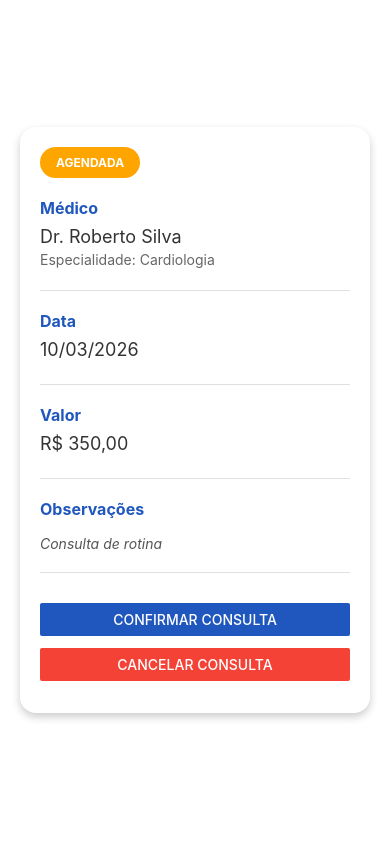
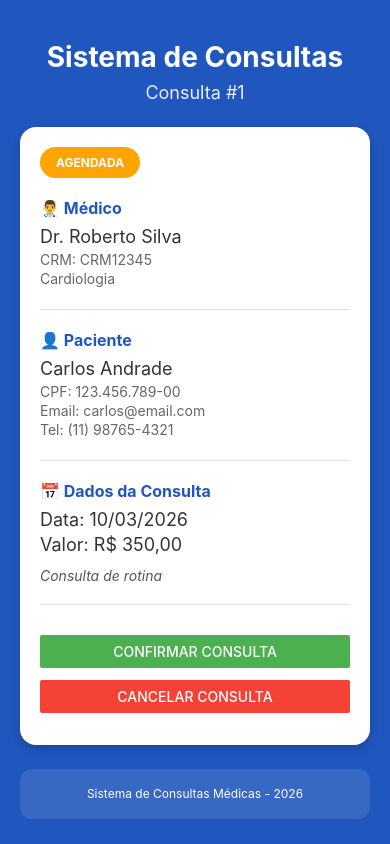
Before and after one commit to GusCrevelari/sistema-consulta-mobile, a React Native app: screen / in a window 390 px wide. Built offline with nearby package versions, Linux system fonts and the light colour scheme.

Commit message:
fixed footer in App.tsx;

```diff
--- a/App.tsx
+++ b/App.tsx
@@ -66,64 +66,96 @@ export default function App() {
   }
 
   return (
+    <View style={styles.container}>
+      <StatusBar style="light" />
+
       <ScrollView contentContainerStyle={styles.scrollContent}>
+        {/* Cabeçalho */}
         <View style={styles.header}>
-        <Text style={styles.titulo}>Detalhes da Consulta</Text>
-        <Text style={styles.subtitulo}>Paciente: {consulta.paciente.nome}</Text>
+          <Text style={styles.titulo}>Sistema de Consultas</Text>
+          <Text style={styles.subtitulo}>Consulta #{consulta.id}</Text>
         </View>
+
+        {/* Card da Consulta */}
         <View style={styles.card}>
-        <View style={
-          [
+          {/* Status Badge */}
+          <View style={[
             styles.statusBadge,
-            consulta.status === "confirmada"
-              ? styles.statusConfirmada
-              : consulta.status === "cancelada"
-              ? styles.statusCancelada
-              : null,
-          ]
-        }>
+            consulta.status === "confirmada" && styles.statusConfirmada,
+            consulta.status === "cancelada" && styles.statusCancelada,
+          ]}>
             <Text style={styles.statusTexto}>{consulta.status.toUpperCase()}</Text>
           </View>
+
+          {/* Informações do Médico */}
           <View style={styles.secao}>
-          <Text style={styles.label}>Médico</Text>
+            <Text style={styles.label}>👨‍⚕️ Médico</Text>
             <Text style={styles.valor}>{consulta.medico.nome}</Text>
-          <Text style={styles.info}>Especialidade: {consulta.medico.especialidade.nome}</Text>
+            <Text style={styles.info}>CRM: {consulta.medico.crm}</Text>
+            <Text style={styles.info}>{consulta.medico.especialidade.nome}</Text>
           </View>
+
+          {/* Informações do Paciente */}
           <View style={styles.secao}>
-          <Text style={styles.label}>Data</Text>
-          <Text style={styles.valor}>{formatarData(consulta.data)}</Text>
+            <Text style={styles.label}>👤 Paciente</Text>
+            <Text style={styles.valor}>{consulta.paciente.nome}</Text>
+            <Text style={styles.info}>CPF: {consulta.paciente.cpf}</Text>
+            <Text style={styles.info}>Email: {consulta.paciente.email}</Text>
+            {consulta.paciente.telefone && (
+              <Text style={styles.info}>Tel: {consulta.paciente.telefone}</Text>
+            )}
           </View>
+
+          {/* Informações da Consulta */}
           <View style={styles.secao}>
-          <Text style={styles.label}>Valor</Text>
-          <Text style={styles.valor}>{formatarValor(consulta.valor)}</Text>
+            <Text style={styles.label}>📅 Dados da Consulta</Text>
+            <Text style={styles.valor}>Data: {formatarData(consulta.data)}</Text>
+            <Text style={styles.valor}>Valor: {formatarValor(consulta.valor)}</Text>
+            {consulta.observacoes && (
+              <Text style={styles.observacoes}>{consulta.observacoes}</Text>
+            )}
           </View>
-        <View style={styles.secao}>
-          <Text style={styles.label}>Observações</Text>
-          <Text style={styles.observacoes}>{consulta.observacoes}</Text>
-        </View>
+
+          {/* Botões de Ação */}
           <View style={styles.acoes}>
             {consulta.status === "agendada" && (
               <>
                 <View style={styles.botaoContainer}>
-                <Button title="Confirmar Consulta" color="#2057be" onPress={confirmarConsulta} />
+                  <Button
+                    title="Confirmar Consulta"
+                    onPress={confirmarConsulta}
+                    color="#4CAF50"
+                  />
                 </View>
                 <View style={styles.botaoContainer}>
-                <Button title="Cancelar Consulta" color="#F44336" onPress={cancelarConsulta} />
+                  <Button
+                    title="Cancelar Consulta"
+                    onPress={cancelarConsulta}
+                    color="#F44336"
+                  />
                 </View>
               </>
             )}
             {consulta.status === "confirmada" && (
-            <View style={styles.botaoContainer}>
-              <Button title="Cancelar Consulta" color="#F44336" onPress={cancelarConsulta} />
+              <View style={styles.mensagem}>
+                <Text style={styles.mensagemTexto}>✓ Consulta confirmada com sucesso!</Text>
+              </View>
+            )}
+            {consulta.status === "cancelada" && (
+              <View style={styles.mensagemCancelada}>
+                <Text style={styles.mensagemTexto}>✗ Consulta cancelada</Text>
               </View>
             )}
           </View>
         </View>
+        {/* Rodapé */}
         <View style={styles.rodape}>
-        <Text style={styles.rodapeTexto}>Sistema de Consultas Médicas - {new Date().getFullYear()}</Text>
+          <Text style={styles.rodapeTexto}>
+            Sistema de Consultas Médicas - {new Date().getFullYear()}
+          </Text>
         </View>
-      <StatusBar style="auto" />
       </ScrollView>
+    </View>
   );
 }
 
```
Lines whose indentation alone changed are shown as unchanged.
